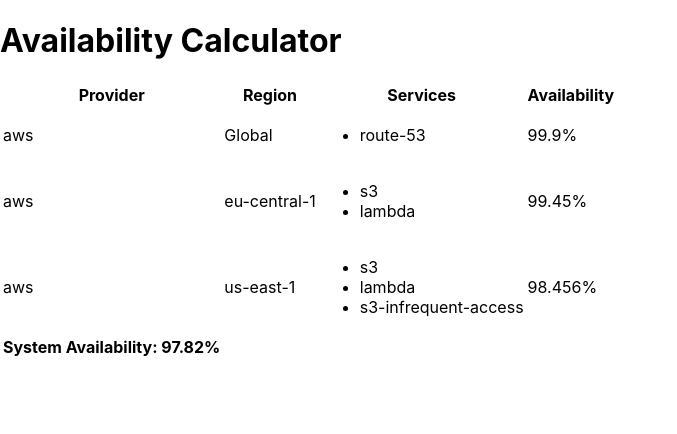
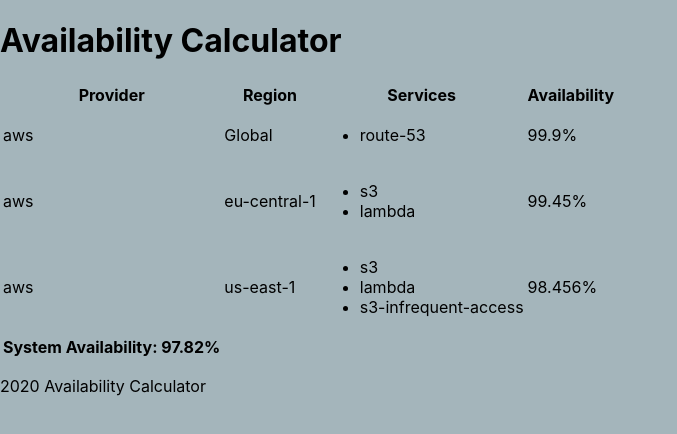
Before and after one commit to mick-roper/sla-calculator, a React app: page / in a window 1280 px wide. Shown: the top 434 px of the page, without its empty margins (0-677 px from the left). Built offline with nearby package versions, Linux system fonts and the light colour scheme.

Commit message:
started refactoring

```diff
--- a/src/App.js
+++ b/src/App.js
@@ -4,7 +4,14 @@
 
 console.log(data);
 
-export default () => (<div>
-  <h1>Availability Calculator</h1>
-  <Grid data={data} />
+export default () => (<div className="grid-container">
+  <header>
+    <h1>Availability Calculator</h1>
+  </header>
+  <main>
+    <Grid data={data} />
+  </main>
+  <footer>
+    <p>2020 Availability Calculator</p>
+  </footer>
 </div>);
--- a/src/index.css
+++ b/src/index.css
@@ -5,6 +5,7 @@
     sans-serif;
   -webkit-font-smoothing: antialiased;
   -moz-osx-font-smoothing: grayscale;
+  background-color: #A4b5BB;
 }
 
 code {
```
